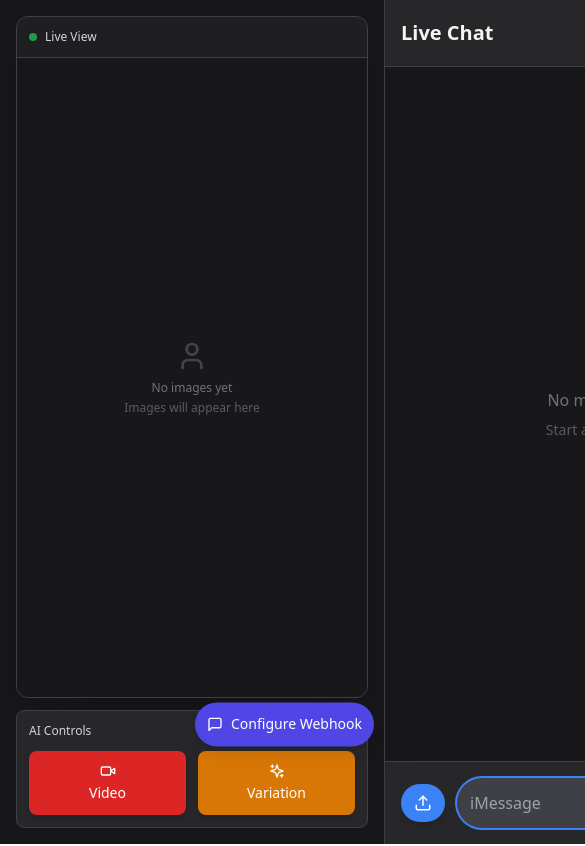
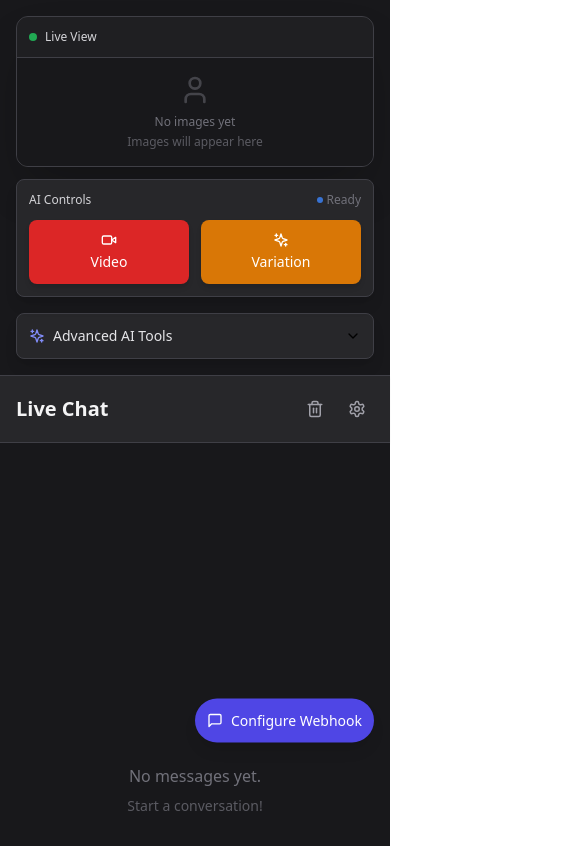
Before and after one commit to robertboulos/chatenhanced, a React (Vite) app: page / in a window 390 px wide. Shown: the top 846 px of the page, 585 px wide, since content can reach past the window. Built offline with nearby package versions, Linux system fonts and the light colour scheme.

Commit message:
Fix responsive layout and mobile optimization

```diff
--- a/src/App.tsx
+++ b/src/App.tsx
@@ -73,7 +73,7 @@ function App() {
   const currentImageUrl = images[currentIndex];
 
   return (
-    <div className="min-h-screen bg-zinc-900 flex">
+    <div className="min-h-screen bg-zinc-900 flex flex-col md:flex-row">
       <Toaster
         position="top-right"
         toastOptions={{
@@ -85,8 +85,8 @@ function App() {
         }}
       />
 
-      {/* Left Section - Live View / Webcam Display (Wider portrait width) */}
-      <div className="w-96 p-4 flex-shrink-0 space-y-4 overflow-x-hidden">
+      {/* Left Section - Live View / Webcam Display */}
+      <div className="w-full md:w-96 p-4 flex-shrink-0 space-y-4 overflow-x-hidden">
         <LiveViewContainer
           images={images}
           currentIndex={currentIndex}
@@ -110,8 +110,8 @@ function App() {
         />
       </div>
 
-      {/* Right Section - Chat Interface (Remaining space) */}
-      <div className="flex-1 border-l border-zinc-700">
+      {/* Right Section - Chat Interface */}
+      <div className="flex-1 border-t md:border-t-0 md:border-l border-zinc-700">
         <ChatContainer
           messages={messages}
           loading={waiting}
```
